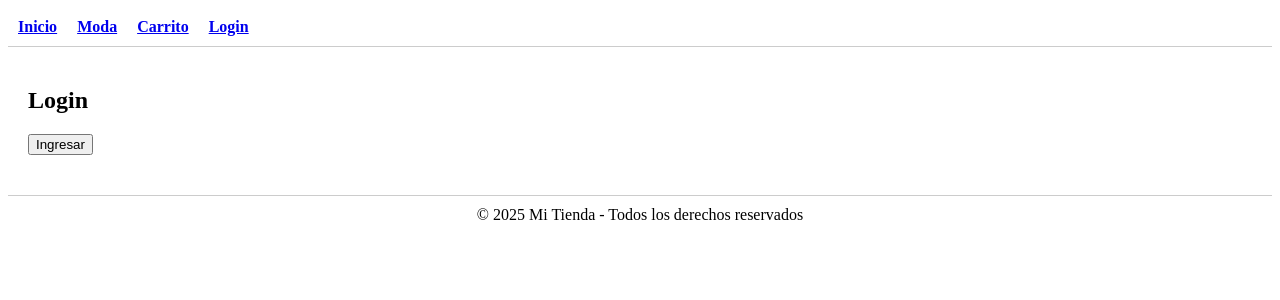
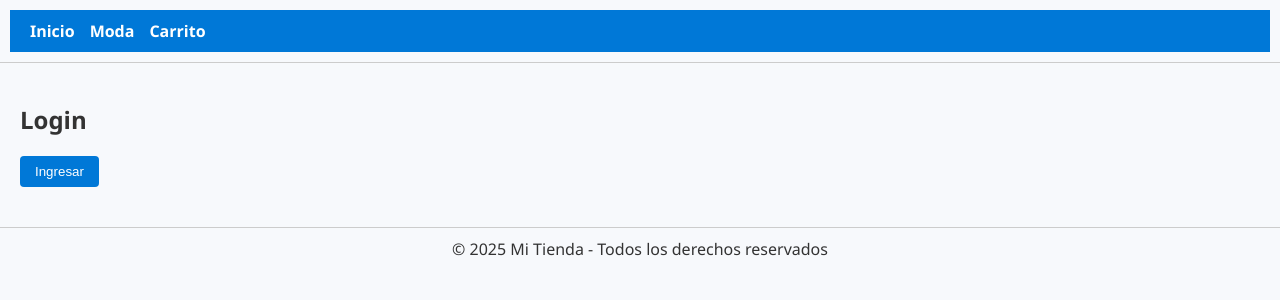
Before and after one commit to Klauno/react-c25236, a React (Vite) app: page /login in a window 1280 px wide. Shown: the top 300 px of the page. Built offline with nearby package versions, Linux system fonts and the light colour scheme.

Commit message:
Mejora de estilos: agrega archivo CSS global y estilos para productos y navbar

```diff
--- a/src/components/Carrito.jsx
+++ b/src/components/Carrito.jsx
@@ -1,14 +1,15 @@
 export default function Carrito({ carrito, eliminarDelCarrito }) {
   const total = carrito.reduce((sum, p) => sum + p.price * p.cantidad, 0);
-
   return (
     <div>
       <h2>Carrito</h2>
-      {carrito.length === 0 ? <p>Carrito vacío</p> : (
-        carrito.map((p) => (
-          <div key={p.id} style={{ marginBottom: '10px' }}>
+      {carrito.length === 0 ? (
+        <p>Tu carrito está vacío</p>
+      ) : (
+        carrito.map(p => (
+          <div key={p.id} className="carrito-item">
             <span>{p.title} - ${p.price} x {p.cantidad}</span>
-            <button style={{ marginLeft: '10px' }} onClick={() => eliminarDelCarrito(p.id)}>Eliminar</button>
+            <button onClick={() => eliminarDelCarrito(p.id)}>Eliminar</button>
           </div>
         ))
       )}
--- a/src/components/Navbar.jsx
+++ b/src/components/Navbar.jsx
@@ -2,11 +2,10 @@ import { Link } from 'react-router-dom';
 
 export default function Navbar() {
   return (
-    <nav style={{ display: 'flex', gap: '20px', fontWeight: 'bold' }}>
+    <nav>
       <Link to="/">Inicio</Link>
       <Link to="/moda">Moda</Link>
       <Link to="/carrito">Carrito</Link>
-      <Link to="/login">Login</Link>
     </nav>
   );
 }
--- a/src/components/Producto.jsx
+++ b/src/components/Producto.jsx
@@ -2,9 +2,9 @@ import { Link } from 'react-router-dom';
 
 export default function Producto({ producto, agregarAlCarrito }) {
   return (
-    <div style={{ border: '1px solid #ddd', padding: '10px', marginBottom: '15px' }}>
+    <div className="product-card">
       <h3><Link to={`/producto/${producto.id}`}>{producto.title}</Link></h3>
-      <img src={producto.image} alt={producto.title} style={{ maxWidth: '150px' }} />
+      <img src={producto.image} alt={producto.title} />
       <p>Precio: ${producto.price}</p>
       <button onClick={() => agregarAlCarrito(producto)}>Agregar al carrito</button>
     </div>
--- /dev/null
+++ b/src/index.css
@@ -0,0 +1,62 @@
+body {
+  font-family: 'Segoe UI', Tahoma, Geneva, Verdana, sans-serif;
+  background-color: #f7f9fc;
+  margin: 0;
+  padding: 0;
+  color: #333;
+}
+
+nav {
+  background-color: #0078d7;
+  padding: 10px 20px;
+  display: flex;
+  gap: 15px;
+  font-weight: bold;
+}
+
+nav a {
+  color: white;
+  text-decoration: none;
+}
+
+nav a:hover {
+  text-decoration: underline;
+}
+
+.product-card {
+  background: white;
+  padding: 15px;
+  margin: 15px;
+  border-radius: 8px;
+  box-shadow: 0px 3px 8px rgba(0,0,0,0.1);
+  max-width: 300px;
+  text-align: center;
+}
+
+.product-card img {
+  width: 100%;
+  max-width: 150px;
+  margin-bottom: 10px;
+}
+
+button {
+  background-color: #0078d7;
+  border: none;
+  color: white;
+  padding: 8px 15px;
+  border-radius: 4px;
+  cursor: pointer;
+  transition: background-color 0.3s ease;
+}
+
+button:hover {
+  background-color: #005fa1;
+}
+
+.carrito-item {
+  border-bottom: 1px solid #ccc;
+  padding: 10px 0;
+  display: flex;
+  justify-content: space-between;
+  align-items: center;
+}
--- a/src/index.jsx
+++ b/src/index.jsx
@@ -1,3 +1,4 @@
+import './index.css';
 import React from 'react';
 import ReactDOM from 'react-dom/client';
 import App from './App.jsx';
```
